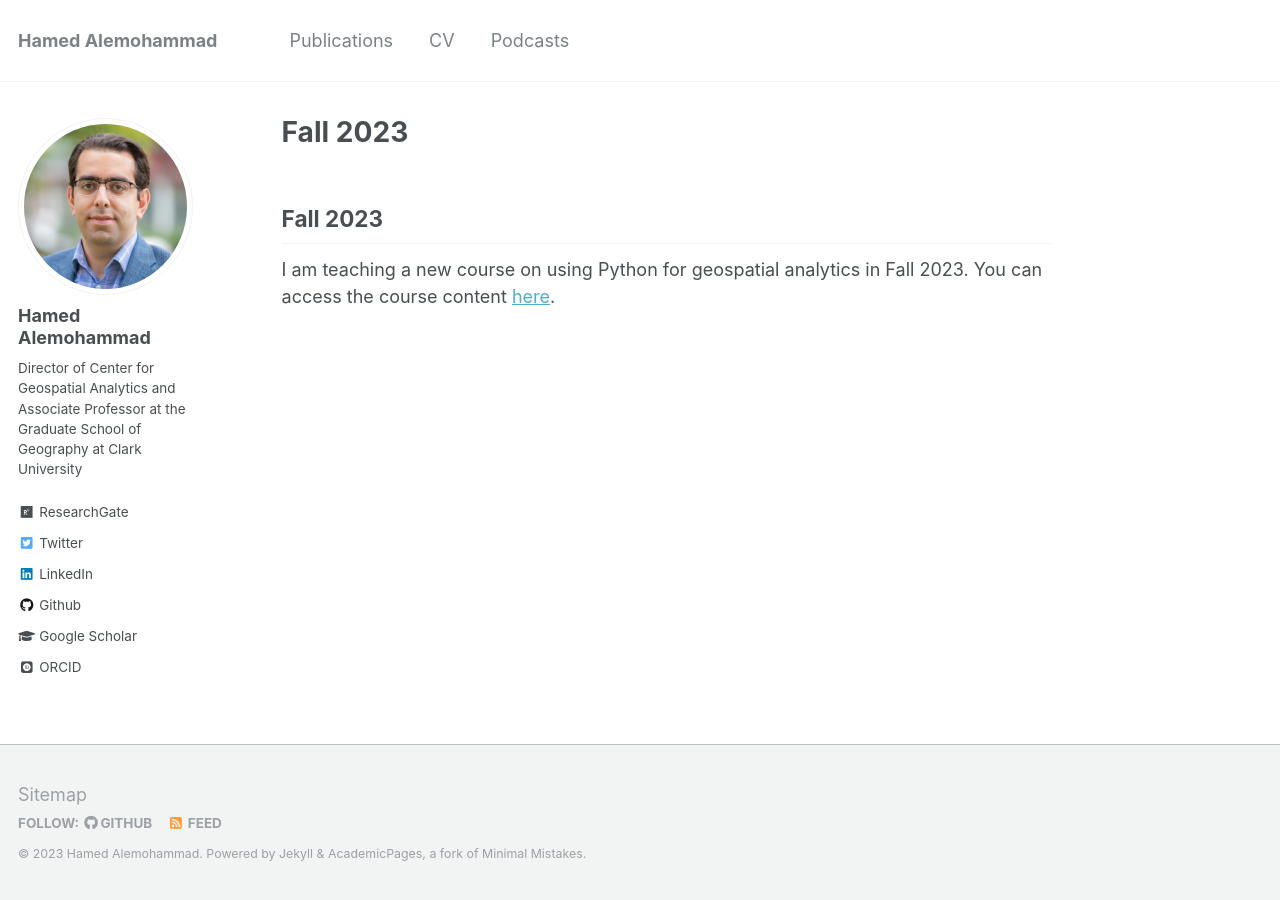
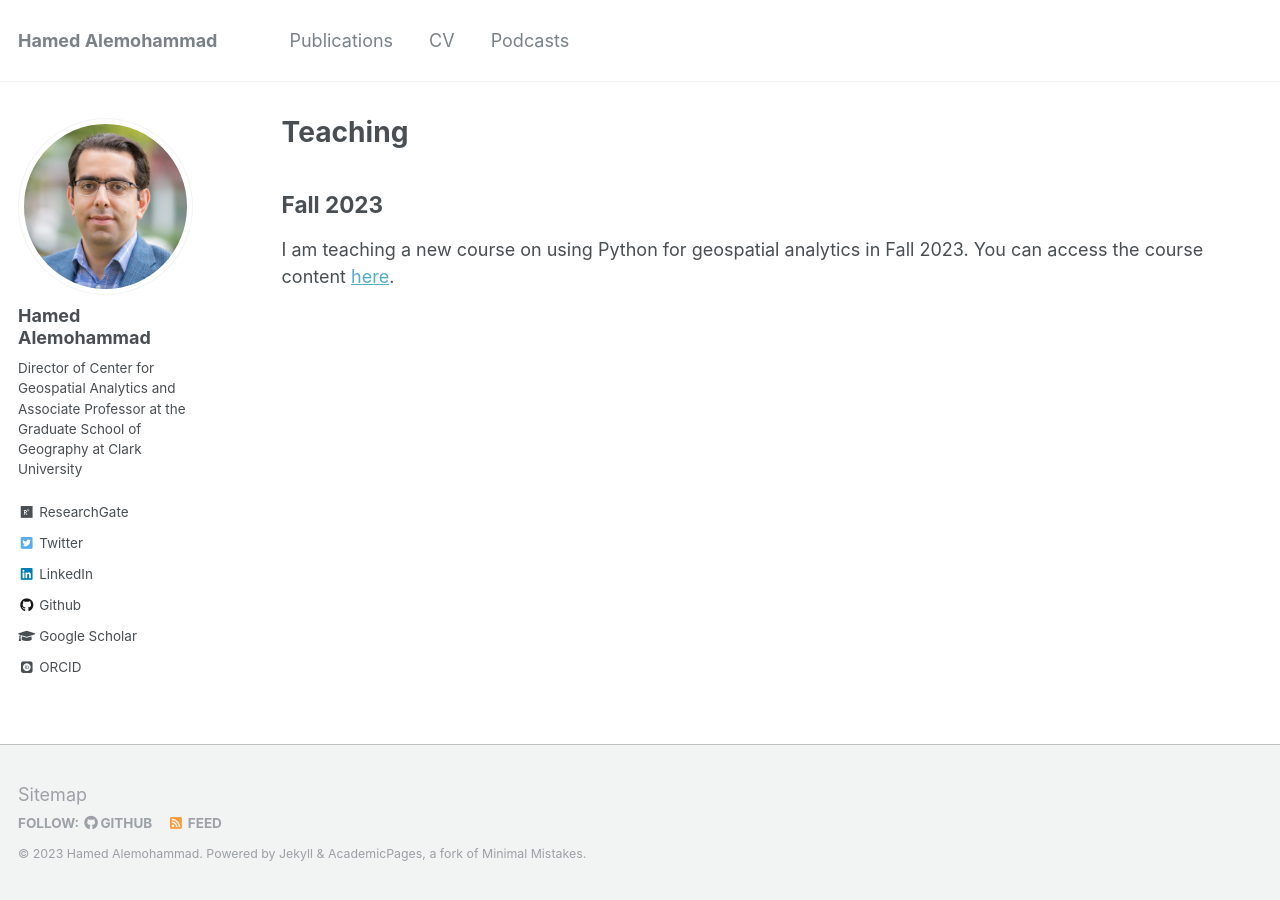
Before and after one commit to HamedAlemo/hamedalemo.github.io, a Jekyll site: the page built from _pages/teaching.md, in a window 1280 px wide. Built offline with Jekyll 4.4.1, drawn with Linux system fonts in a browser that asks for light colours; some web fonts are replaced; our own code applies the rules of GitHub Pages for plain Markdown files.

Commit message:
updated teaching layout

```diff
--- a/_pages/teaching.md
+++ b/_pages/teaching.md
@@ -1,3 +1,12 @@
+---
+layout: archive
+title: "Teaching"
+permalink: /teaching/
+author_profile: true
+redirect_from:
+  - /teaching
+---
+
 ## __Fall 2023__
 
 I am teaching a new course on using Python for geospatial analytics in Fall 2023. You can access the course content [here](https://hamedalemo.github.io/advanced-geo-python/).
```
